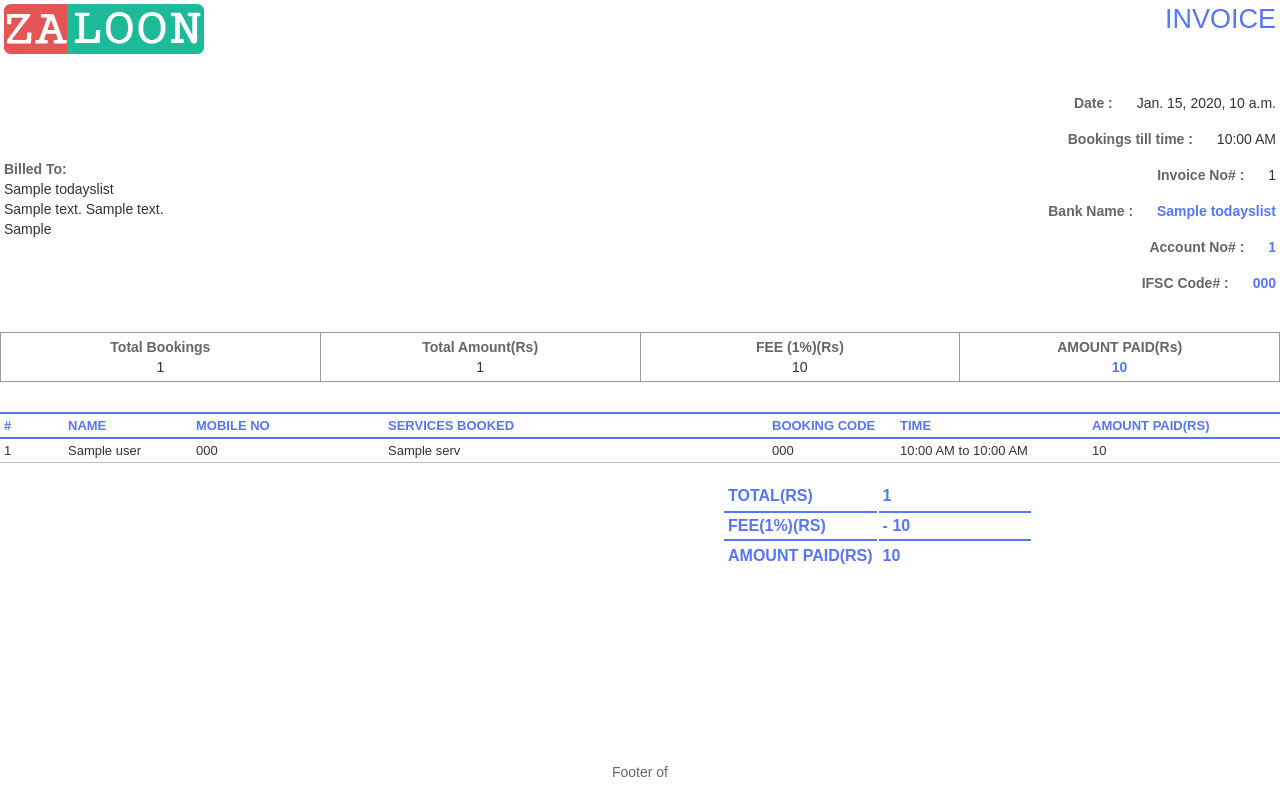
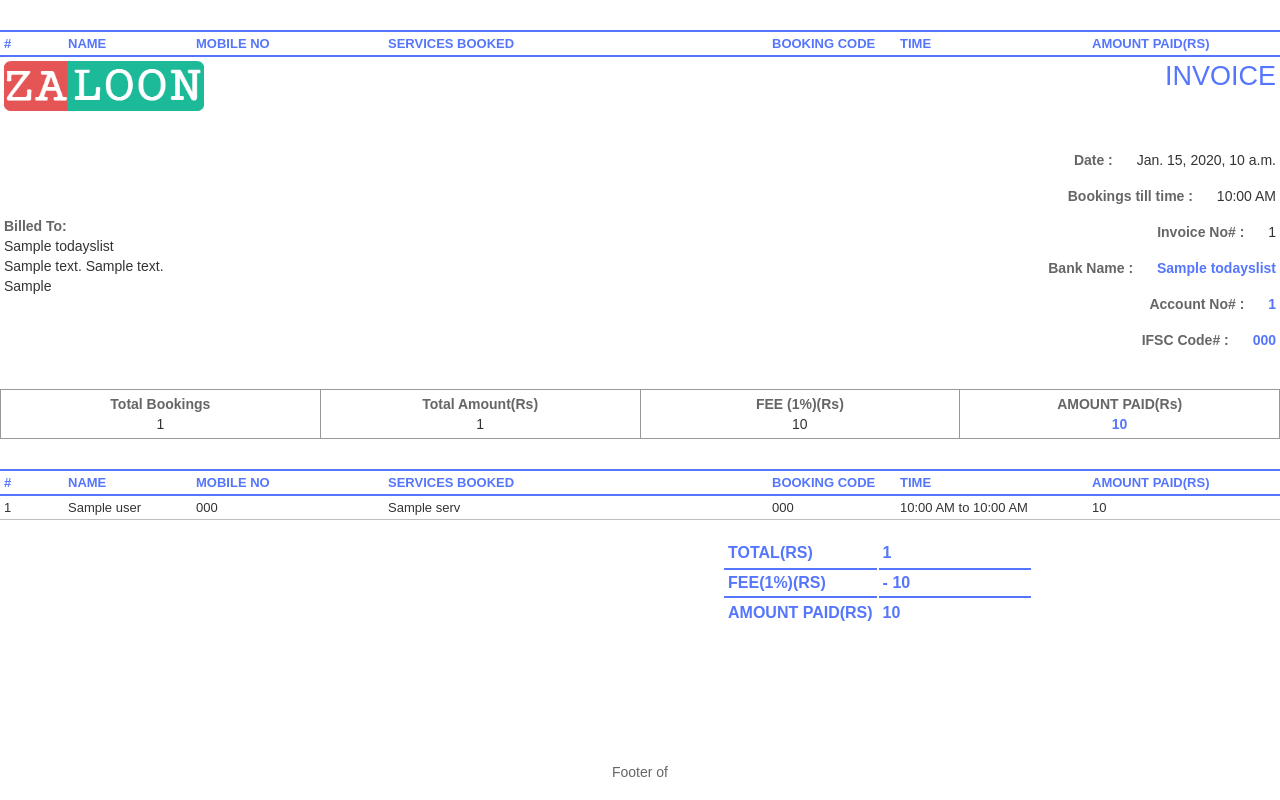
Before and after one commit to rmithun/zaloon, a Django app: template templates/emails/daily_confirmed_bookings.html in a window 1280 px wide. Run offline with Django 3.2, Linux system fonts and the light colour scheme; the template is opened without the code that fills it: most values are stand-ins (such as "Sample title", 1, 10 or a date in 2020); lists and menus that the app fills with data are empty; parts of the project's set-up code (start-up, migrations or seed data) failed here and were passed over.

Commit message:
last minute booking changes

```diff
--- a/studios/models.py
+++ b/studios/models.py
@@ -186,7 +186,7 @@ class StudioProfile(models.Model):
 	longitude = models.CharField(max_length = 30)
 	has_online_payment = models.BooleanField(default = 1)
 	commission_percent = models.IntegerField(default = 10)
-	has_service_tax = models.BooleanField(default = 1) #1- has 0- no
+	has_service_tax = models.IntegerField(default = 0) #1- has 0- no
 	def __unicode__(self):
 		return str(self.name +'--'+self.area)
 	"""def save(self):
--- a/templates/emails/daily_confirmed_bookings.html
+++ b/templates/emails/daily_confirmed_bookings.html
@@ -15,6 +15,27 @@
             /* -pdf-frame-border: 1; */
         }
     }
+
+    @page invoice_header
+    {
+      size: a4 portrait;
+        @frame content_frame {          /* Content Frame */
+            left: 20pt; width: 555pt; top: 40pt; height: 740pt;
+            /* -pdf-frame-border: 1; */
+        }
+
+        @frame header_frame {
+            -pdf-frame-content: header_invoice;
+            left: 20pt; width: 555pt; top: 10pt; height:30pt;
+        }
+
+        @frame footer_frame {           /* Static Frame */
+            -pdf-frame-content: footer_content;
+            left: 20pt; width: 555pt; top: 780pt;
+            /* -pdf-frame-border: 1; */
+        }
+    }
+
 
 
   body {  font-family:Arial, Helvetica, sans-serif; line-height: normal;
@@ -75,6 +96,18 @@
 <pdf:pagenumber> of <pdf:pagecount>
     </div>
 
+       <div class="header" id="header_invoice">
+          <table class="invoice-table" width="100%" border="0">
+  <tr class="table-header">
+  <th class="blue-border left-align"  width="5%" scope="col">#</th>
+    <th class="blue-border left-align" width="10%" scope="col">Name</th>
+    <th class="blue-border left-align" width="15%" scope="col">Mobile no</th>
+    <th class="blue-border left-align" width="30%" scope="col">Services Booked</th>
+    <th class="blue-border left-align" width="10%" scope="col">Booking Code</th>
+  <th class="blue-border left-align" width="15%" scope="col">Time</th>
+    <th class="blue-border left-align"  width="15%" scope="col">Amount Paid(Rs)</th>
+  </tr>
+    </div>
 
     <!-- HTML Content -->
         <!-- Header Section -->
@@ -164,6 +197,7 @@
     <th class="blue-border left-align"  width="15%" scope="col">Amount Paid(Rs)</th>
   </tr>
 
+<pdf:nexttemplate name="invoice_header"/>
 
   {%for buk in todayslist.data %}
   <tr class="table-row">
@@ -212,7 +246,7 @@
     <th class=" left-align" width="15%" scope="col"></th>
     <th class=" left-align" width="30%" scope="col"></th>
     <th class="left-align" width="10%" scope="col"></th>
-  <th class="left-align" width="15%" scope="col">Service tax({{todayslist.service_tax}}Rs)</th>
+  <th class="left-align" width="15%" scope="col">Service tax({{todayslist.service_tax}}14%)(Rs)</th>
     <th class=" left-align"  width="15%" scope="col">+{{todayslist.service_tax_amount |floatformat:"0"}}</th>
   </tr>
   {%endif%}
--- a/templates/user_accounts/default.html
+++ b/templates/user_accounts/default.html
@@ -4,7 +4,7 @@
 
     <meta charset="utf-8">
     <meta name="viewport" content="width=device-width, initial-scale=1.0, maximum-scale=1.0, user-scalable=0" />
-    <title>Your Parlor on Your Hand -  Home</title>
+    <title>Book your salon,spa appointments online</title>
     <meta name="description" content="">
     <meta name="keywords" content="">
     {% load static from staticfiles %}
--- a/templates/user_accounts/home.html
+++ b/templates/user_accounts/home.html
@@ -54,7 +54,7 @@
   <div id="banner" class="static-header">
 <div class="layer"></div>
         <div class="text-heading">
-            <h1 class="animated " data-animation="bounceInDown" data-delay="0">Find  best parlours in Chennai & book online!</h1>
+            <h1 class="animated " data-animation="bounceInDown" data-delay="0">Find & Book best parlours in Chennai!</h1>
             <p class="animated  easysearch" data-animation="fadeInDown" data-delay="500">EASY SEARCH  <span> | </span> FREE CANCELLATION   <span> | </span>  100% GUARNTEE</p>
         </div>
 
--- a/templates/user_accounts/index.html
+++ b/templates/user_accounts/index.html
@@ -3,7 +3,7 @@
   <head>
     <meta charset="utf-8">
     <meta name="viewport" content="width=device-width, initial-scale=1.0, maximum-scale=1.0, user-scalable=0" />
-    <title>Book your salon,spa appointments online through Zaloon </title>
+    <title>Book your salon,spa appointments online</title>
     <meta name="description" content="">
     <meta name="keywords" content="">
     {% load static from staticfiles %}
@@ -61,7 +61,7 @@
   <!-- <div class="layer">&nbsp;</div> -->
         <div class="text-heading">
             <h1 class="animated " data-animation="bounceInDown" data-delay="0">
-            Find best parlours in Chennai & book online!
+            Find & Book best parlours in Chennai!
             </h1>
             <p class="animated  easysearch" data-animation="fadeInDown" data-delay="500">BOOK 24 X 7 <span> | </span> FREE CANCELLATION   <span> | </span>  100% GUARNTEE</p>
         </div>
--- a/templates/user_accounts/payment.html
+++ b/templates/user_accounts/payment.html
@@ -121,7 +121,7 @@
 
 
     <div class="col-sm-12 col-xs-12 no-padding" ng-if="slots_is && avail">
-      <p>NOON(P.M)</p>
+      <p style="padding-top:15px;">NOON(P.M)</p>
     <div class="time-meridiam"></div>
     <div class="time-wrap timepanel">
 
@@ -138,7 +138,7 @@
     </div>
 
   <div class="col-sm-12 col-xs-12 no-padding" ng-if="slots_is && avail ">
-    <p>EVENING(P.M)</p>
+    <p style="padding-top:15px;">EVENING(P.M)</p>
     <div class="time-meridiam"></div>
     <div class="time-wrap timepanel">
 
--- a/utils/daily_confirmed_booking.py
+++ b/utils/daily_confirmed_booking.py
@@ -215,7 +215,7 @@ def generate_pdf():
         try:
             fee_amount =((data['total_booking_amount']* data['commission_percent'])/100)
             service_tax = 0
-            if data['has_service_tax'] == 1:
+            if data['has_service_tax']> 0:
                 service_tax = (data['total_booking_amount']*responses.SERVICE_TAX)/100
             amount_paid = data['total_booking_amount'] - fee_amount + service_tax
             data['paid_amount'] = amount_paid
```
Also changed, not shown: booking/views.py (+32 -9 lines), static/js/controllers/resultController.js (+5 -5 lines).
